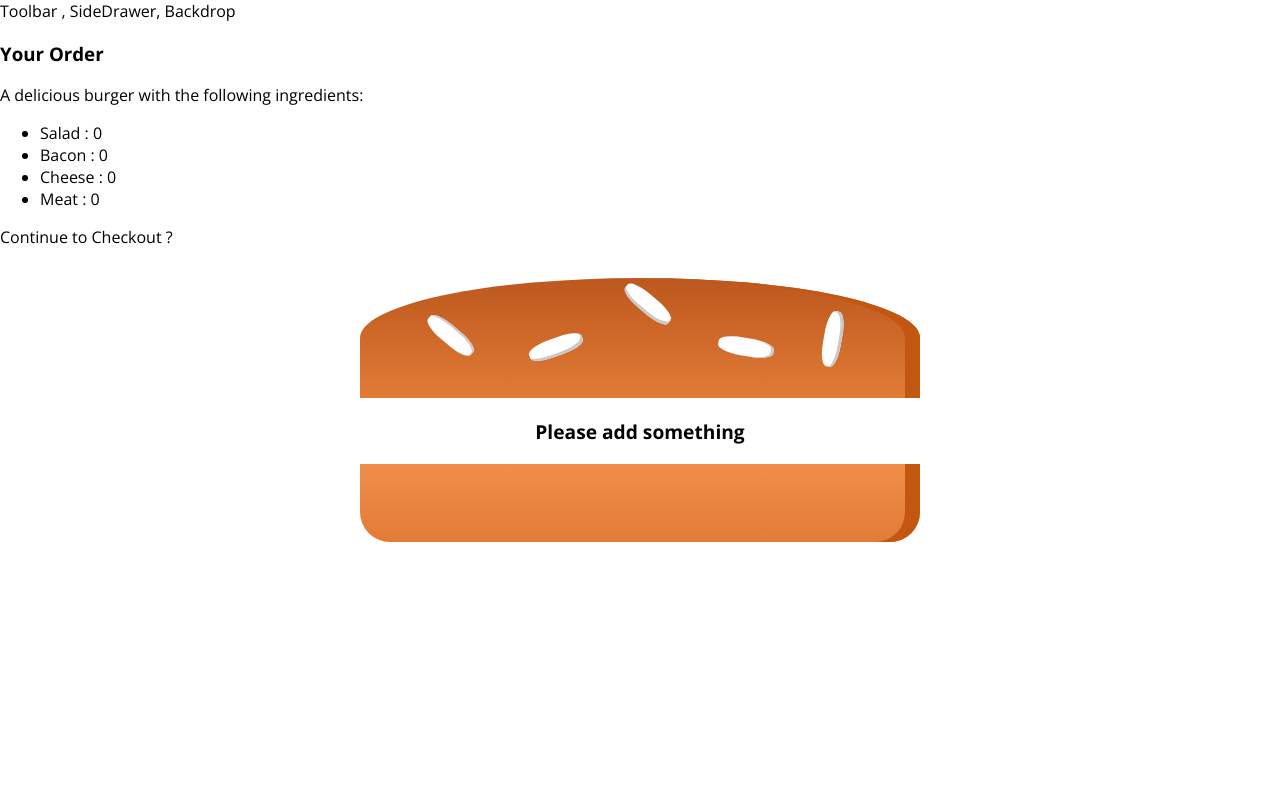
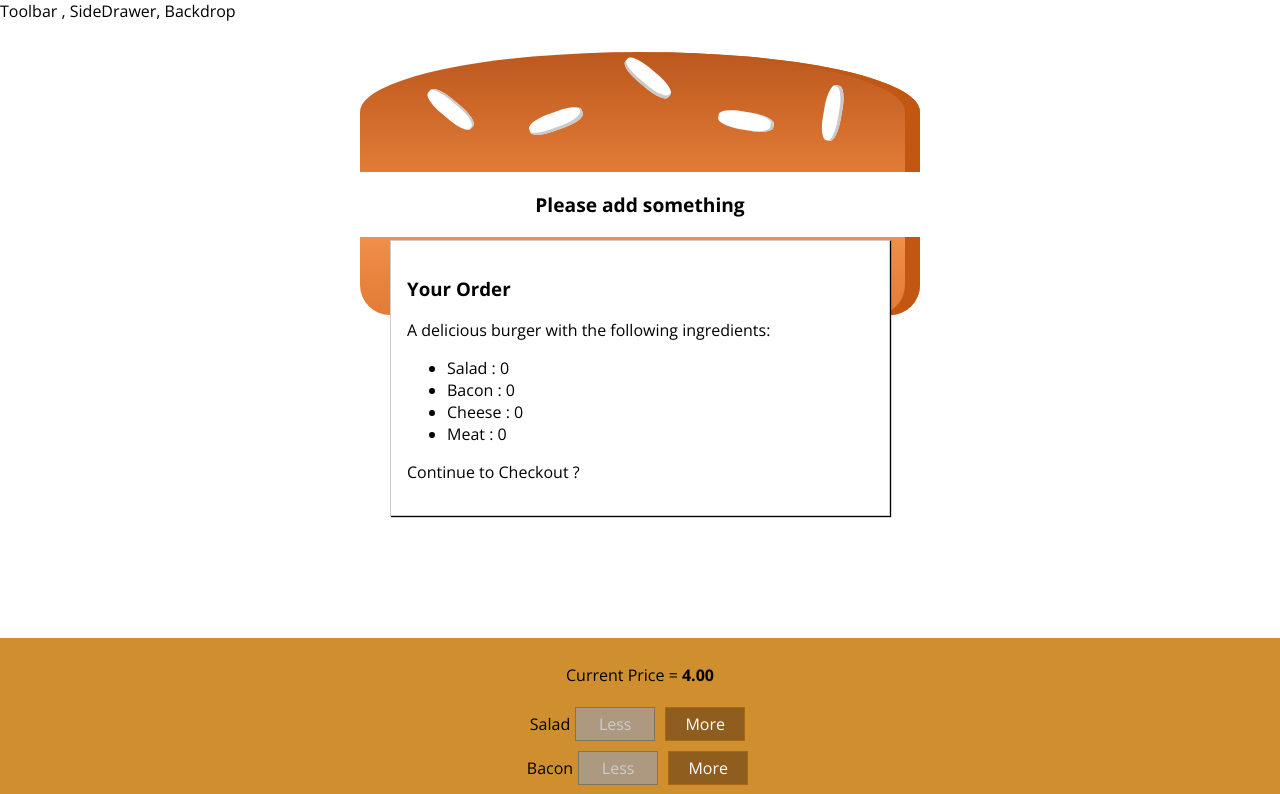
Before and after one commit to ashutoshtrip/BurgerProject, a React app: page / in a window 1280 px wide. Shown: the top 794 px of the page. Built offline with nearby package versions, Linux system fonts and the light colour scheme.

Commit message:
Update Modal.css

```diff
--- a/src/components/UI/Modal/Modal.css
+++ b/src/components/UI/Modal/Modal.css
@@ -0,0 +1,20 @@
+.Modal {
+    position: fixed;
+    z-index: 500;
+    background-color: white;
+    width: 70%;
+    border: 1px solid #ccc;
+    box-shadow: 1px 1px 1px black;
+    padding: 16px;
+    left: 15%;
+    top: 30%;
+    box-sizing: border-box;
+    transition: all 0.3s ease-out;
+}
+
+@media (min-width: 600px) {
+    .Modal {
+        width: 500px;
+        left: calc(50% - 250px);
+    }
+}
```
